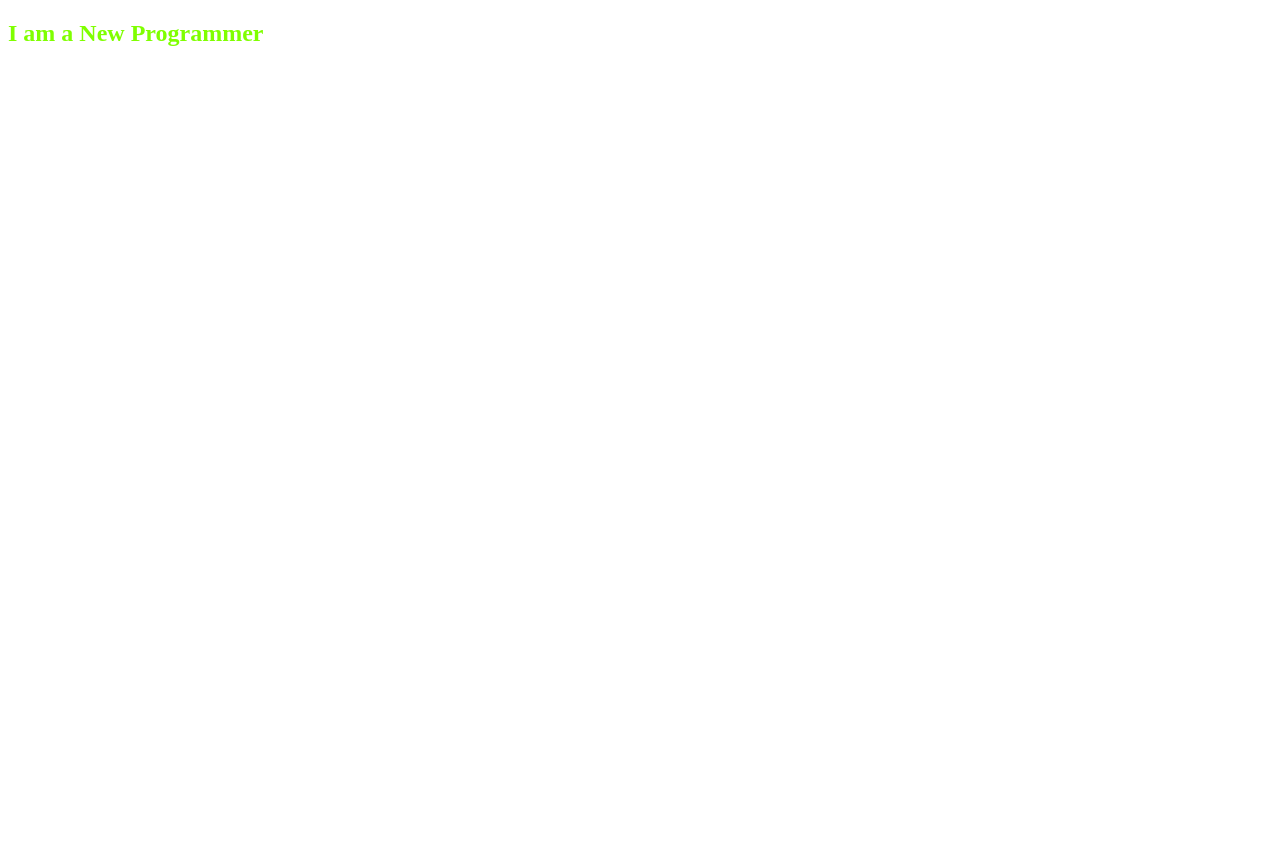
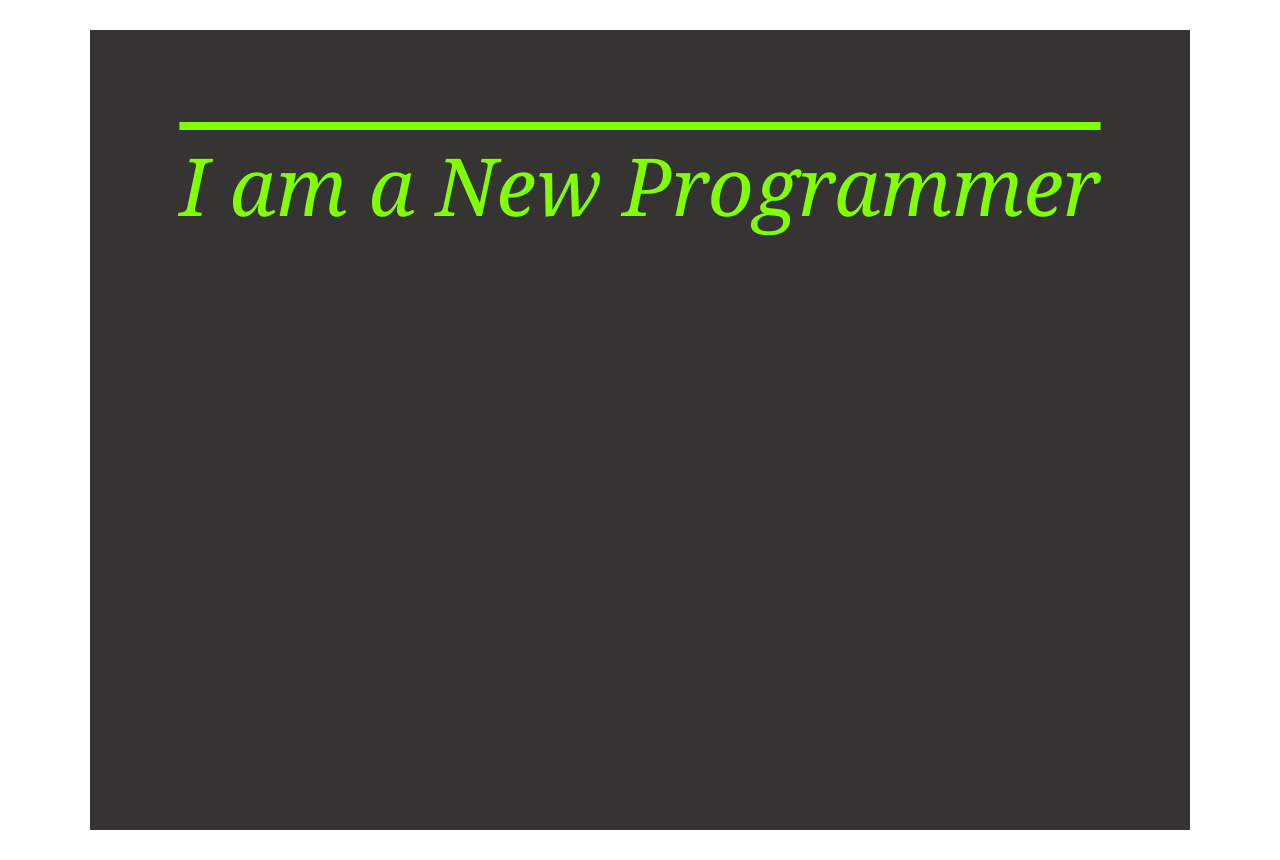
Before and after one commit to Atikmamu/kickstart-html-css, a plain HTML site: page index.html in a window 1280 px wide. Before the commit the page ends 800 px from the top, so only its background shows below. Drawn offline with Linux system fonts and the light colour scheme.

Commit message:
create section with an heading

```diff
--- a/index.html
+++ b/index.html
@@ -6,9 +6,17 @@
     <title>Kickstart HTML CSS</title>
     <link rel="stylesheet" href="style/style.css">
     <link rel="shortcut icon" href="https://img.icons8.com/?size=48&id=20909&format=png" type="image/x-icon">
+<!-- <style>
+    h1{
+        color: red;
+    }
+</style> -->
 </head>
 <body>
-   <h2>I am a New Programmer</h2>
+    <div id="heading-parent">
+        <h1>I am a New Programmer</h1>
+    </div>
+
 
 </body>
 </html>
--- a/style/style.css
+++ b/style/style.css
@@ -1,3 +1,28 @@
-h2{
+*{
+    margin: 0;
+    padding: 0;
+}
+
+h1{
     color: chartreuse;
+    font-style: italic;
+    font-weight: lighter;
+    font-family: Georgia, 'Times New Roman', Times, serif;
+    text-decoration: overline;
+    font-size: 80px;
+    text-align: center;
 }
+#heading-parent{
+    background-color: rgb(54, 52, 51);
+    height: 600px;
+    padding: 100px 0px;
+    width: 1100px;
+    /* margin-top: 40px;
+    margin-bottom: 10px;
+    margin-left: auto;
+    margin-right: auto; */
+    margin: 30px auto;
+
+
+
+}
```
